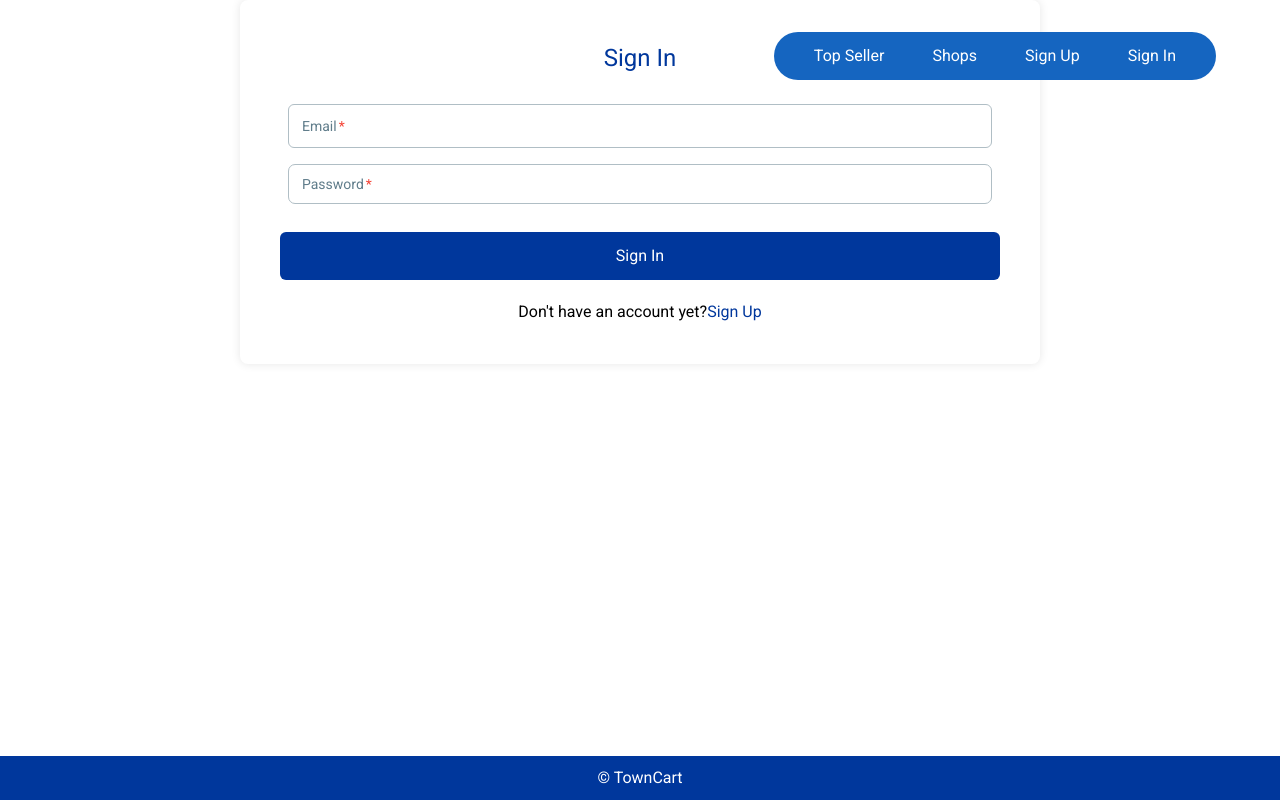
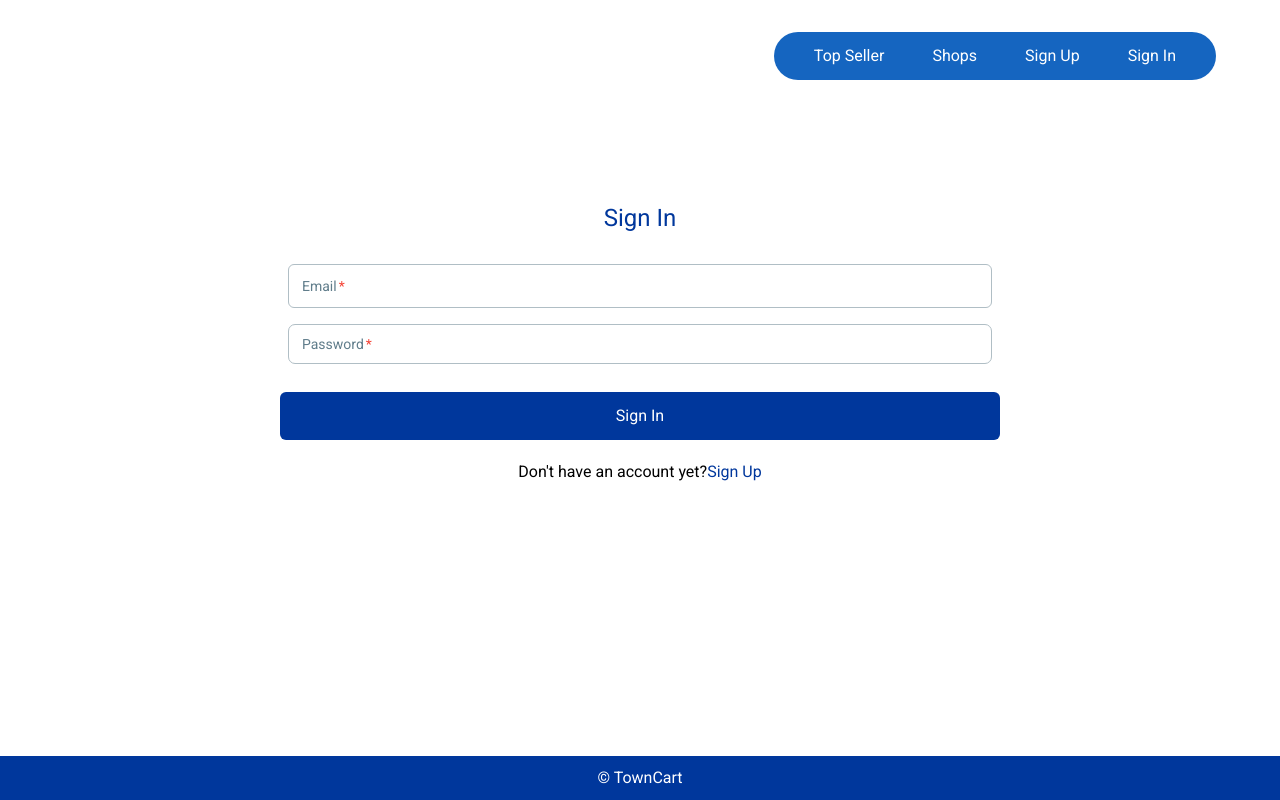
Before and after one commit to Parth1907/local-market-app, a Next.js app: page /login in a window 1280 px wide. Built offline with nearby package versions, Linux system fonts and the light colour scheme.

Commit message:
Update page.jsx

```diff
--- a/app/login/page.jsx
+++ b/app/login/page.jsx
@@ -32,11 +32,13 @@ export default function Login() {
 			console.error("Login failed: ", data);
 		}
 	};
+
 	return (
-		<div className="flex justify-center">
+		<div>
+			<div className="flex justify-center mt-40 flex-grow">
 				<div
 					className="bg-white rounded-lg p-[40px] w-full max-w-[800px] text-center"
-				style={{boxShadow: "0px 0px 10px rgba(0, 0, 0, 0.1)"}}
+					// style={{boxShadow: "0px 0px 10px rgba(0, 0, 0, 0.1)"}}
 				>
 					<form className="flex flex-col" onSubmit={handleSubmit}>
 						<h2 className="text-[24px] text-[#00379c] mb-[20px]">Sign In</h2>
@@ -76,7 +78,8 @@ export default function Login() {
 						</p>
 					</form>
 				</div>
-			<Footer/>
+			</div>
+			<Footer />
 		</div>
 	);
 }
```
Lines whose indentation alone changed are shown as unchanged.
